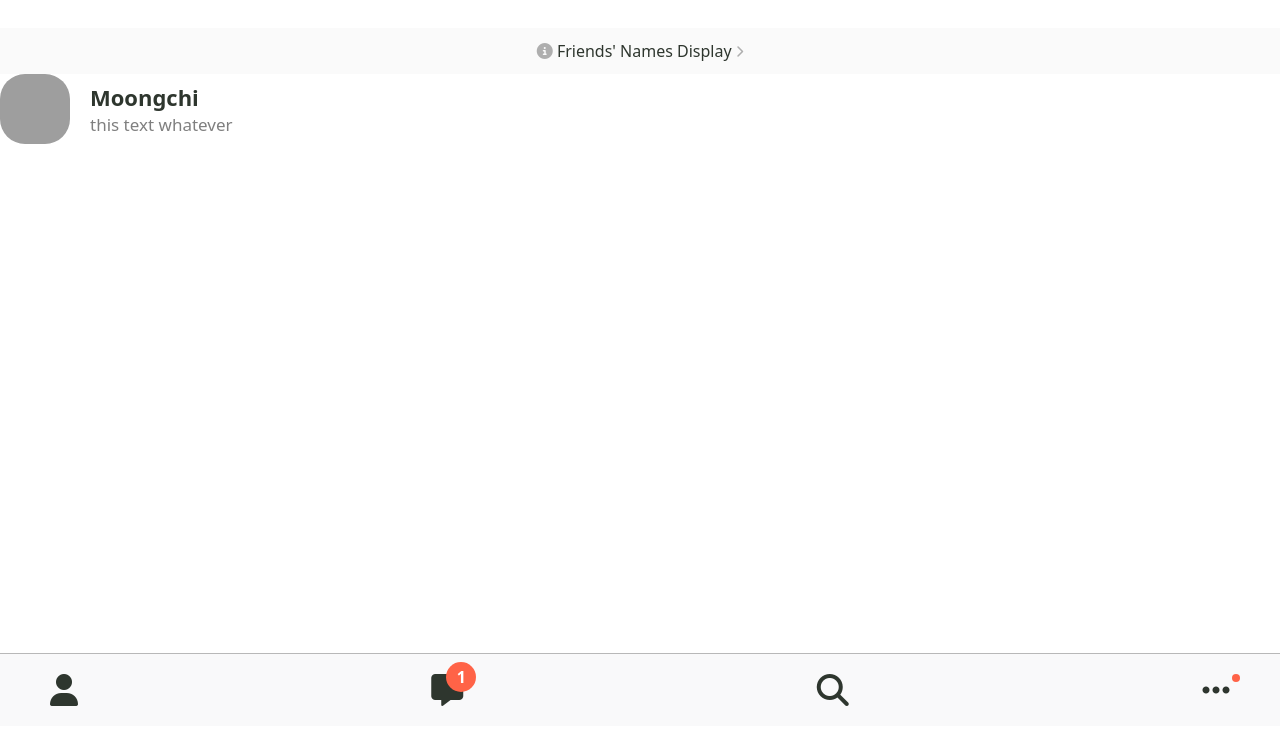
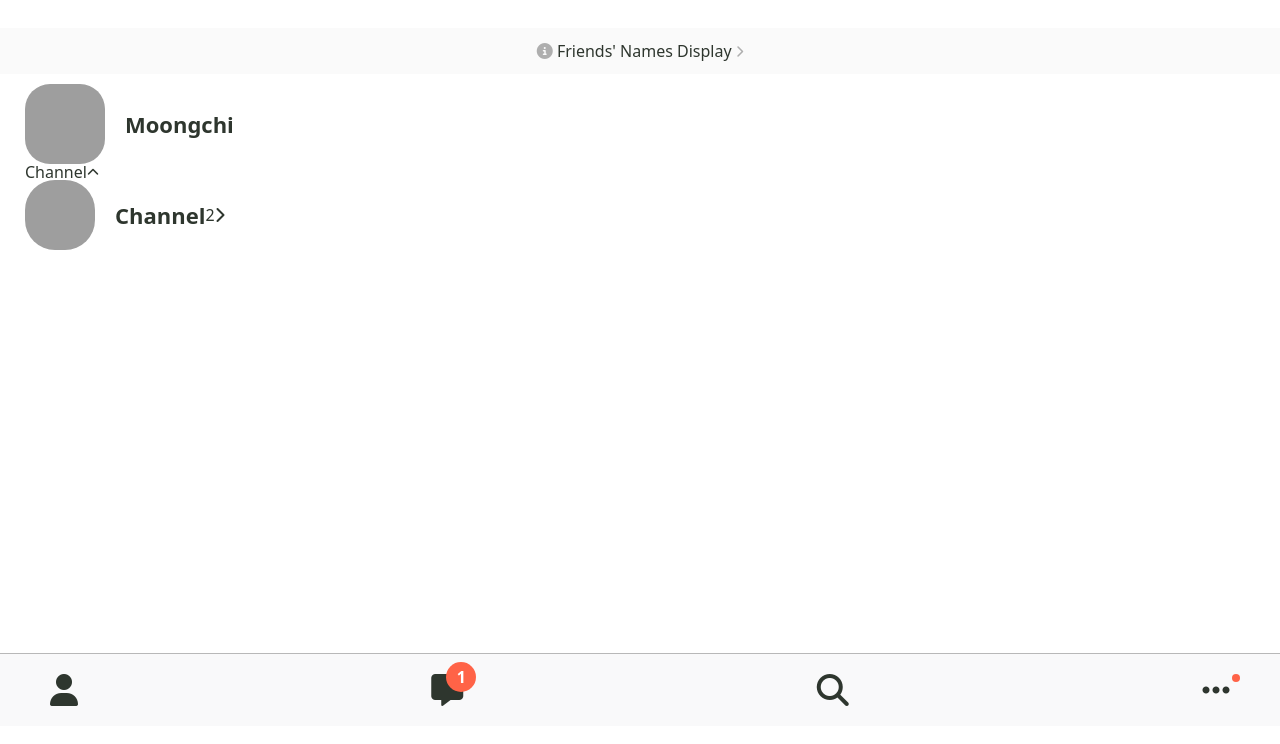
Before and after one commit to mumbling-brick/kokoa-clone, a plain HTML site: page friends.html in a window 1280 px wide. Shown: the part 74-818 px from the top of the page. Drawn offline with Linux system fonts and the light colour scheme; grey boxes are pictures that could not be loaded; files whose address does not match are found by name.

Commit message:
User Component part Two

```diff
--- a/css/components/screen-header.css
+++ b/css/components/screen-header.css
@@ -2,7 +2,7 @@
     display: flex;
     justify-content: space-between;
     align-items: center;
-    padding: 35px 25px;
+    padding: 35px var(--horizontal-space);
 }
 
 .screen-header__title {
--- a/css/components/user-component.css
+++ b/css/components/user-component.css
@@ -7,7 +7,7 @@
 .user-component__avatar {
     width: 70px;
     height: 70px;
-    border-radius: 25px;
+    border-radius: 30px;
     margin-right: 20px;
 }
 
@@ -21,3 +21,10 @@
     font-size: 17px;
     color: rgba(0, 0, 0, 0.5);
 }
+
+.user-component__avatar--xl {
+    width: 80px;
+    height: 80px;
+    border-radius: 25px;
+    margin-right: 20px;
+}
--- a/css/screens/friends.css
+++ b/css/screens/friends.css
@@ -4,8 +4,14 @@
     background-color: #FAFAFA;
     padding: 15px 0px;
     font-size: 16px;
+    margin-bottom: 10px;
 }
 
 #friends-display-link i{
     color: rgba(0, 0, 0, 0.3);
 }
+
+
+.friends-screen {
+    padding: 0px var(--horizontal-space);
+}
--- a/css/variables.css
+++ b/css/variables.css
@@ -1,3 +1,4 @@
 :root {
     --yellow: #fae100;
+    --horizontal-space: 25px;
 }
--- a/friends.html
+++ b/friends.html
@@ -35,16 +35,31 @@
         <i class="fa-solid fa-circle-info"></i> Friends' Names Display <i class="fa-solid fa-chevron-right fa-xs"></i>
     </a>
 
+    <main class="friends-screen">
         <div class="user-component">
             <div class="user-component__column">
-            <img class="user-component__avatar" src="https://i.namu.wiki/i/3IX1N8BBsg00le6CzsHd3s0Pg7rgrXt-U2BzYSpe4T-gK6Of3SukXJSCywMMf00XSMeyKNmIqp3RaoCvqUs5KHdxJrIRMtVArTwrFQUkQgHOF38pK_6xr6X3fhfwaXQdMWSCNYEmrY-af8zjGAZm_g.webp" />
+                <img class="user-component__avatar user-component__avatar--xl" src="https://i.namu.wiki/i/3IX1N8BBsg00le6CzsHd3s0Pg7rgrXt-U2BzYSpe4T-gK6Of3SukXJSCywMMf00XSMeyKNmIqp3RaoCvqUs5KHdxJrIRMtVArTwrFQUkQgHOF38pK_6xr6X3fhfwaXQdMWSCNYEmrY-af8zjGAZm_g.webp" />
                 <div class="user-component__text">
                     <h4 class="user-component__title">Moongchi</h4>
-                <h6 class="user-component__subtitle">this text whatever</h6>
+                    <!-- <h6 class="user-component__subtitle">this text whatever</h6>. -->
                 </div>
             </div>
             <div class="user-component__column"></div>
         </div>
+        <div class="friends-screen__channel">
+            <div class="friends-screen__channel-header"><span>Channel</span><i class="fa-solid fa-chevron-up fa-xs"></i></div>
+            <div class="user-component">
+                <div class="user-component__column">
+                    <img class="user-component__avatar user-component__avatar--sm" src="https://i.namu.wiki/i/3IX1N8BBsg00le6CzsHd3s0Pg7rgrXt-U2BzYSpe4T-gK6Of3SukXJSCywMMf00XSMeyKNmIqp3RaoCvqUs5KHdxJrIRMtVArTwrFQUkQgHOF38pK_6xr6X3fhfwaXQdMWSCNYEmrY-af8zjGAZm_g.webp" />
+                    <div class="user-component__text">
+                        <h4 class="user-component__title">Channel</h4>
+                    </div>
+                </div>
+                <div class="user-component__column"><span>2</span><i class="fa-solid fa-chevron-right"></i></div>
+            </div>
+        </div>
+    </main>
+
 
     <nav class="nav">
         <ul class="nav__list">
```
Lines whose indentation alone changed are shown as unchanged.
